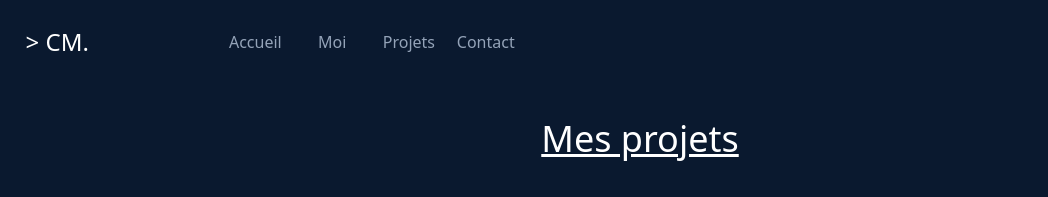
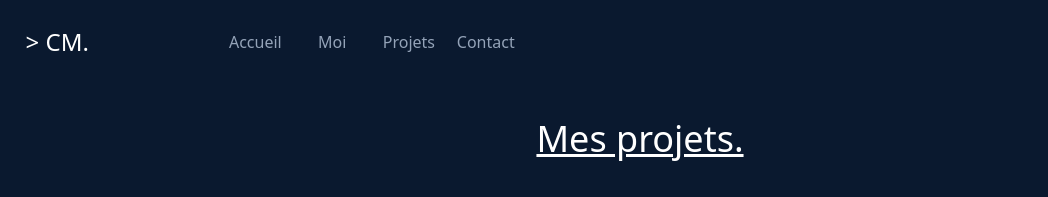
Before and after one commit to Heafold/PersonalWebsite, a Vue app: page /project in a window 1280 px wide. Shown: the top 197 px of the page, without its empty margins (0-1048 px from the left). Built offline with nearby package versions, Linux system fonts and the light colour scheme.

Commit message:
test-netlify

```diff
--- a/src/components/XProject.vue
+++ b/src/components/XProject.vue
@@ -3,7 +3,7 @@
     <div>
         <XHeader></XHeader>
         <div class="mt-[5%]">
-            <h1 class=" text-center text-white text-4xl underline">Mes projets</h1>
+            <h1 class=" text-center text-white text-4xl underline">Mes projets.</h1>
 
             <div class="lg:flex">
 
```
